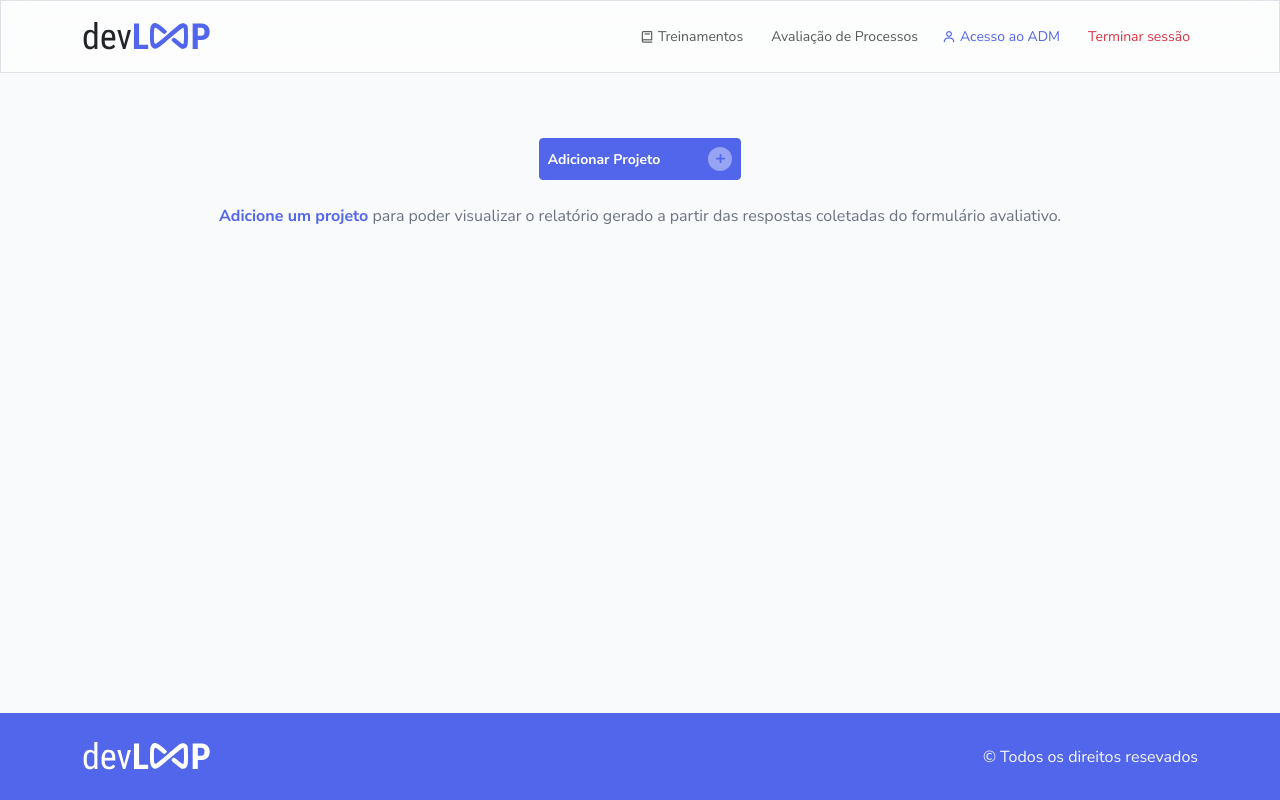
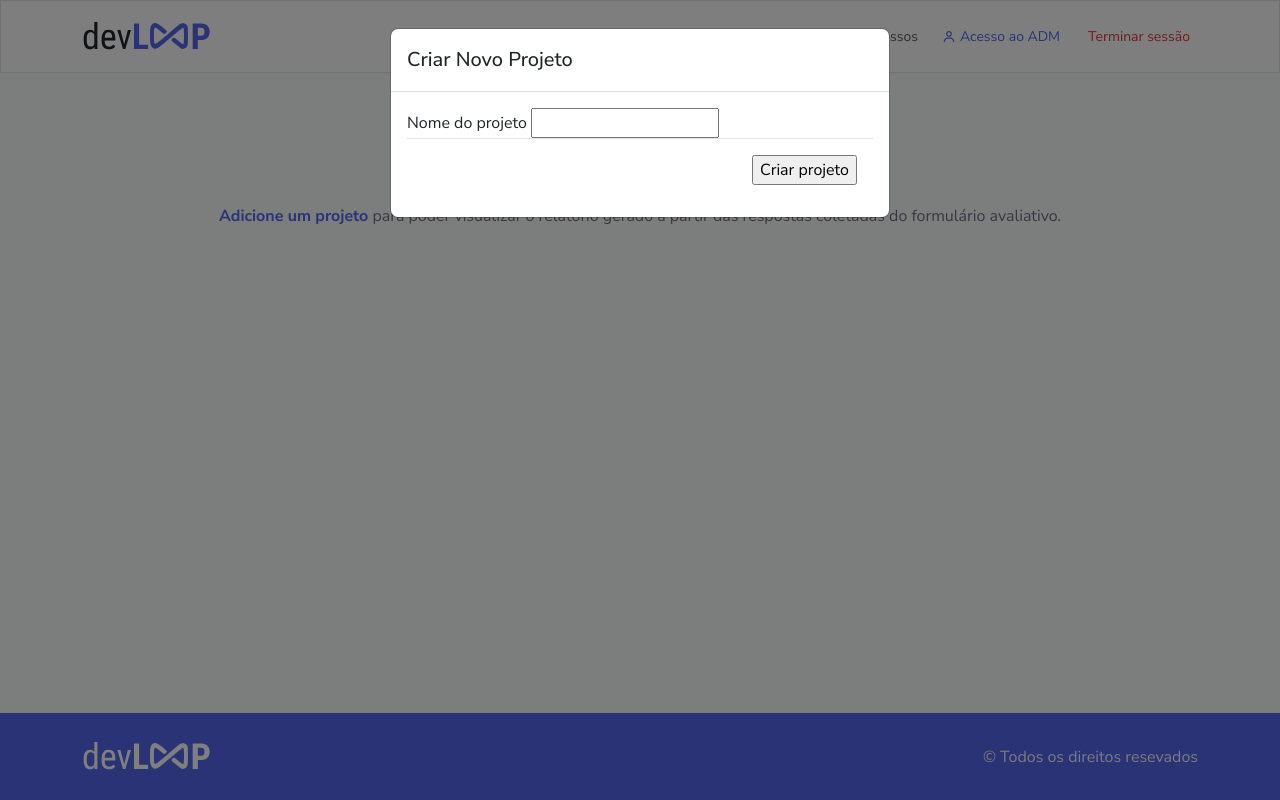
Before and after one commit to PigeonsCode/Equipe-PigeonCode, a Flask app: page /area-restrita in a window 1280 px wide, after a click on "Adicionar Projeto". Run offline with Flask 3, Linux system fonts and the light colour scheme; the visitor is signed in with stand-in values (Sample User, id 1); data that the repository does not hold is empty; some libraries are stand-ins or nearby versions.

Commit message:
fix: ajuste para funcionamento do modal

```diff
--- a/src/projeto/templates/area-restrita.html
+++ b/src/projeto/templates/area-restrita.html
@@ -14,7 +14,36 @@
   formulário avaliativo. {% endif %}
 </p>
 
+{% endblock %}
+{% block body_end %}
 <!-- Modal de criar projeto -->
+<div class="modal fade" id="exampleModal" tabindex="-1" role="dialog" aria-labelledby="exampleModalLabel" aria-hidden="true">
+  <div class="modal-dialog" role="document">
+    <div class="modal-content">
+
+      <div class="modal-header">
+        <h5 class="modal-title" id="exampleModalLabel">Criar Novo Projeto</h5>
+      </div>
+
+      <div class="modal-body">
+        <form method = "POST" id="createProjectForm">
+           {{form_cria_projeto.csrf_token}}
+           {{form_cria_projeto.hidden_tag()}}
+          <div class="form-group">
+            {{form_cria_projeto.project_name.label}}
+            {{form_cria_projeto.project_name}}
+          </div>
 
 
+
+            <div class="modal-footer">
+          {{form_cria_projeto.submit_button}}
+           </div>
+        </form>
+      </div>
+
+
+    </div>
+  </div>
+</div>
 {% endblock %}
```
Also changed, not shown: src/projeto/templates/relatorio.html (+30 -5 lines).
